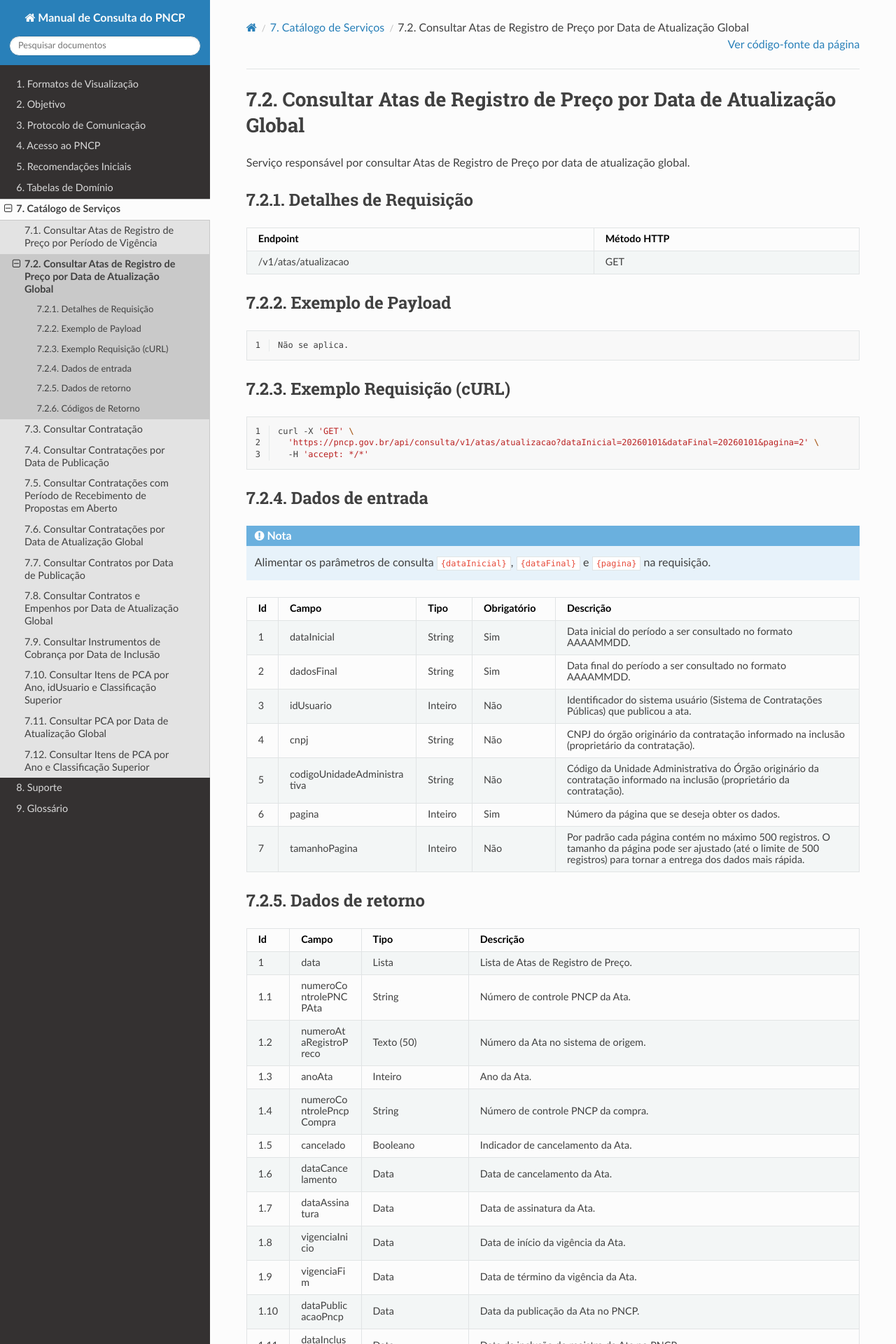
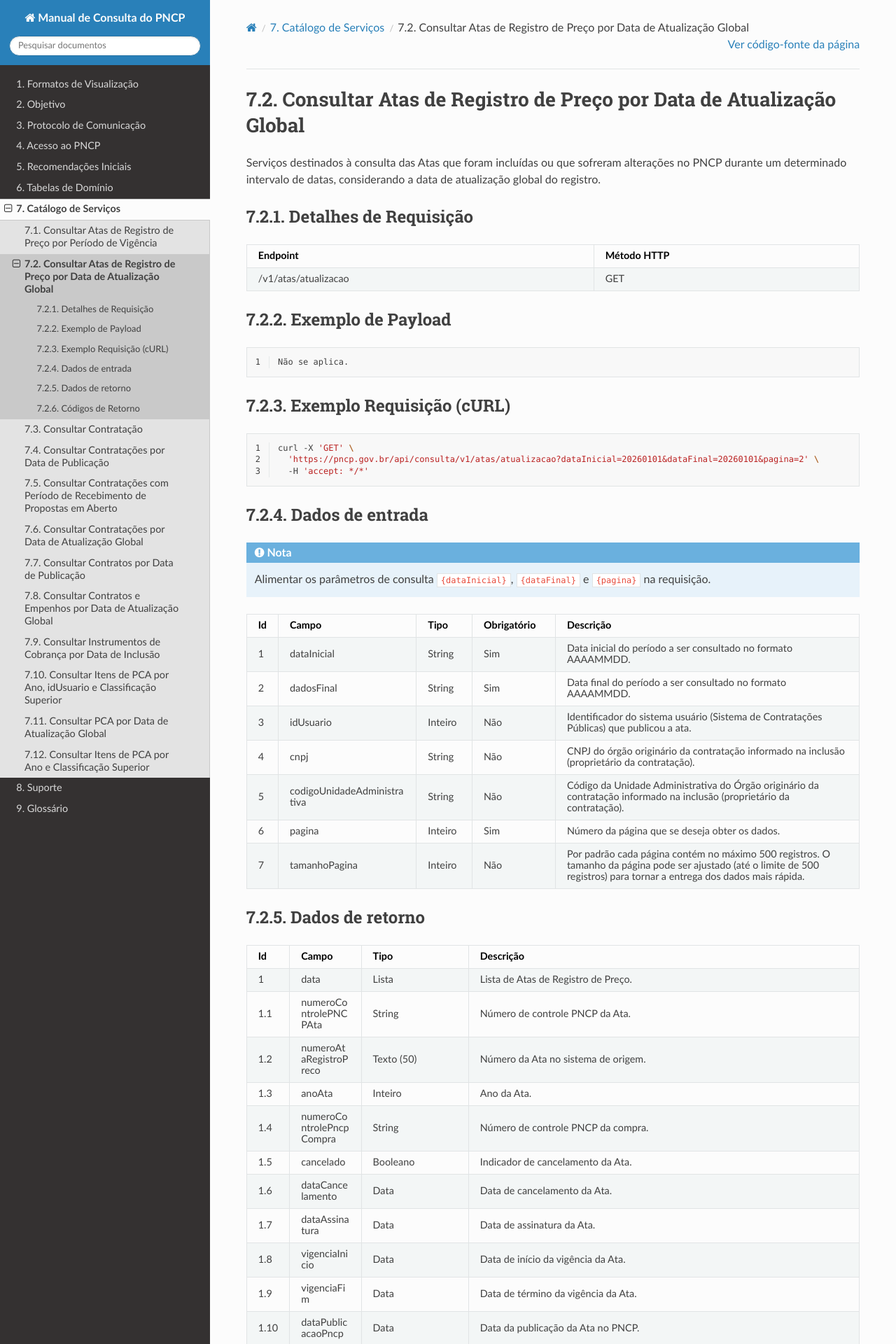
Before and after one commit to sofiaestrelab/Manual-de-Consulta-do-PNCP, a Sphinx documentation site: the page built from docs/source/catalogo_de_servicos/consultar_atas_de_registro_de_preco_por_data_de_atualizacao_global.rst, in a window 1280 px wide. Shown: the top 1920 px of the page at 70% size. Built offline with Sphinx 7.4.7 and the Read the Docs theme 3.1.0, drawn with Linux system fonts in a browser that asks for light colours.

Commit message:
Update consultar_atas_de_registro_de_preco_por_data_de_atualizacao_global.rst

```diff
--- a/docs/source/catalogo_de_servicos/consultar_atas_de_registro_de_preco_por_data_de_atualizacao_global.rst
+++ b/docs/source/catalogo_de_servicos/consultar_atas_de_registro_de_preco_por_data_de_atualizacao_global.rst
@@ -1,7 +1,7 @@
 Consultar Atas de Registro de Preço por Data de Atualização Global
 ==================================================================
 
-Serviço responsável por consultar Atas de Registro de Preço por data de atualização global.
+Serviços destinados à consulta das Atas que foram incluídas ou que sofreram alterações no PNCP durante um determinado intervalo de datas, considerando a data de atualização global do registro.
 
 Detalhes de Requisição
 ~~~~~~~~~~~~~~~~~~~~~~
```
